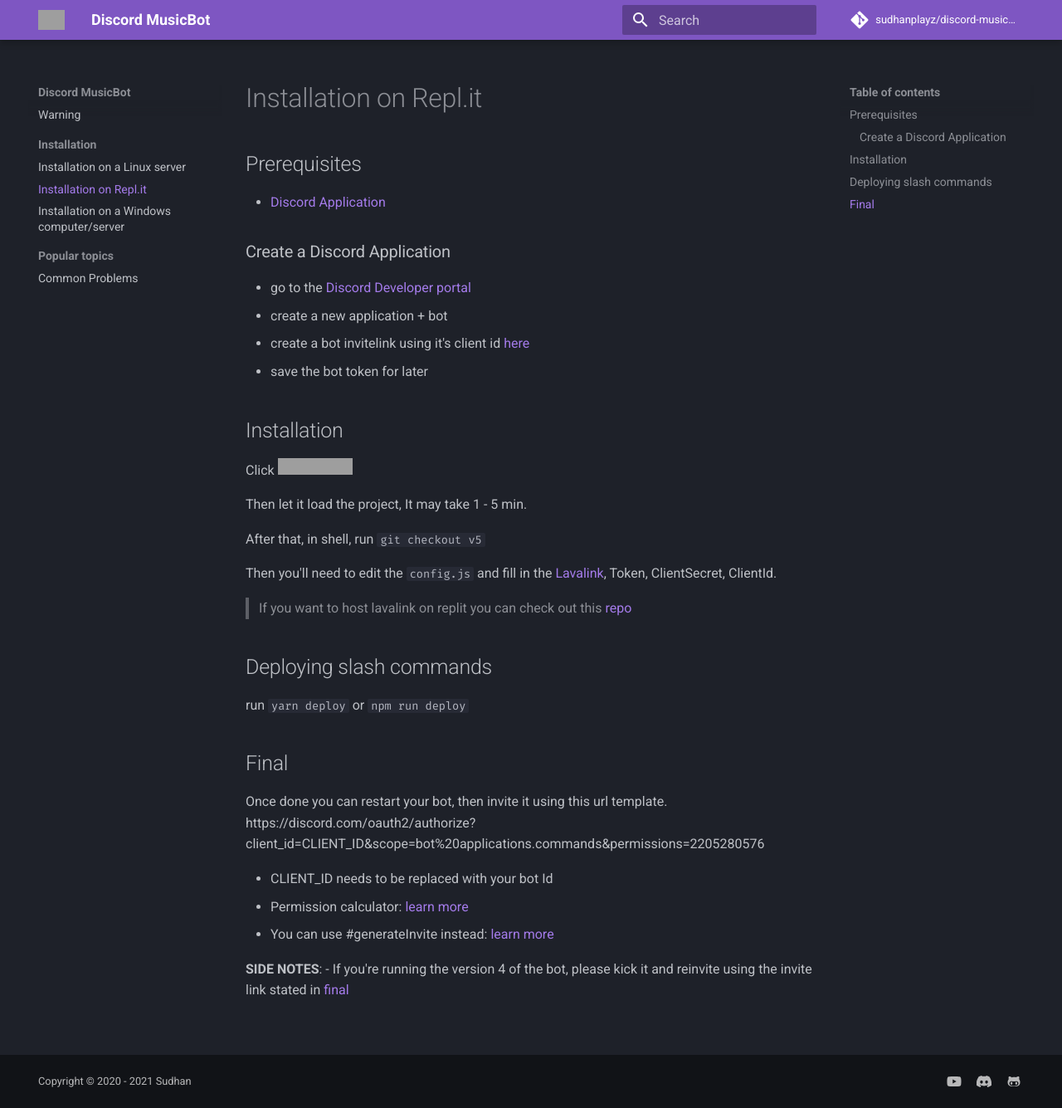
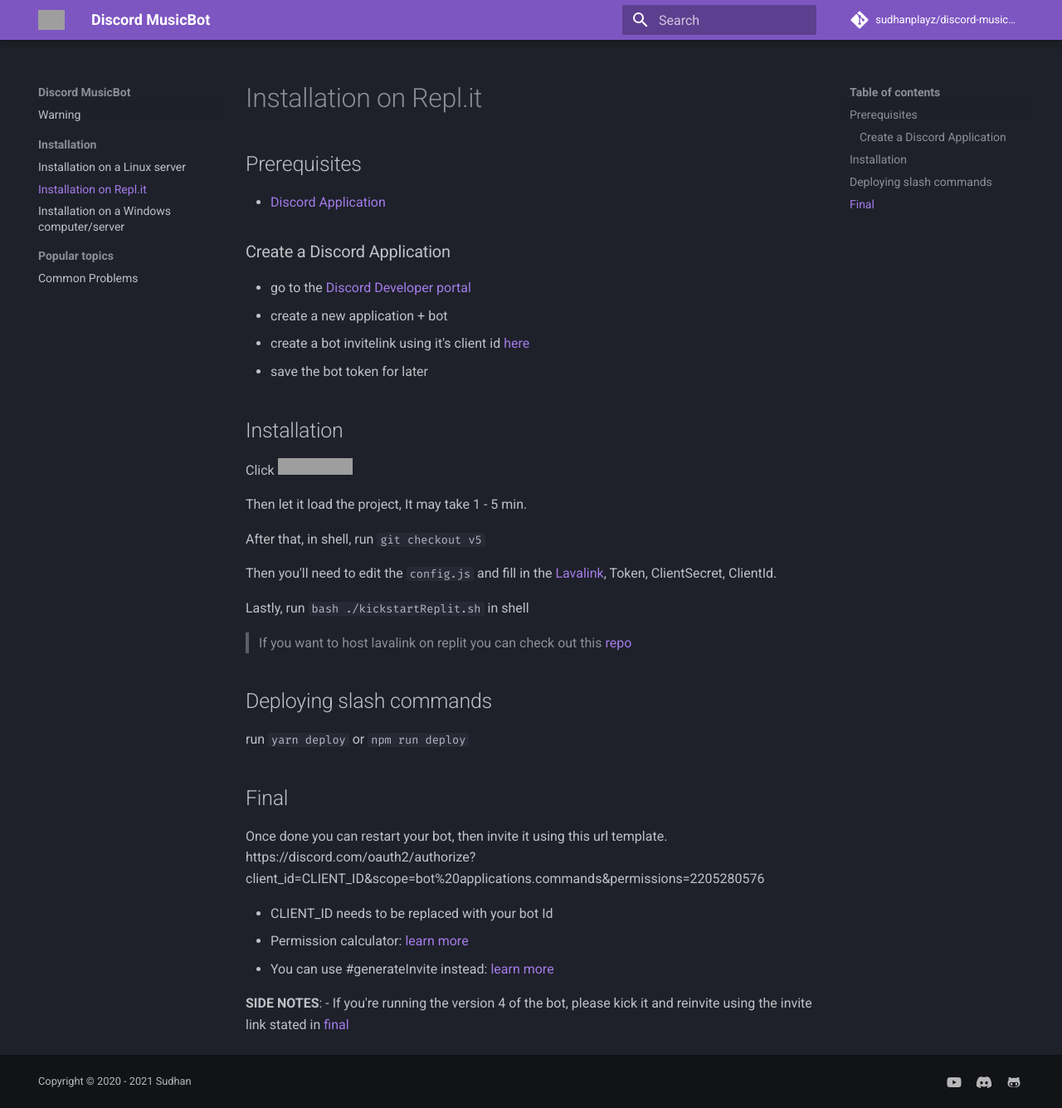
Before and after one commit to SudhanPlayz/Discord-MusicBot, an MkDocs documentation site: the page built from docs/installation/replit.md, in a window 1280 px wide and 1335 px high. Shown: the whole window at 83% size. Built offline with MkDocs 1.6.1 and Material for MkDocs 9.7.7, drawn with Linux system fonts in a browser that asks for light colours; comment, search, counter and statistics services are not loaded; grey boxes are pictures that could not be loaded.

Commit message:
Update replit.md

```diff
--- a/docs/installation/replit.md
+++ b/docs/installation/replit.md
@@ -21,6 +21,7 @@
 
 Then you'll need to edit the `config.js` and fill in the [Lavalink](https://github.com/freyacodes/Lavalink), Token, ClientSecret, ClientId.
 
+Lastly, run `bash ./kickstartReplit.sh` in shell
 > If you want to host lavalink on replit you can check out this [repo](https://github.com/DarrenOfficial/lavalink-replit)
 
 ## Deploying slash commands
```
